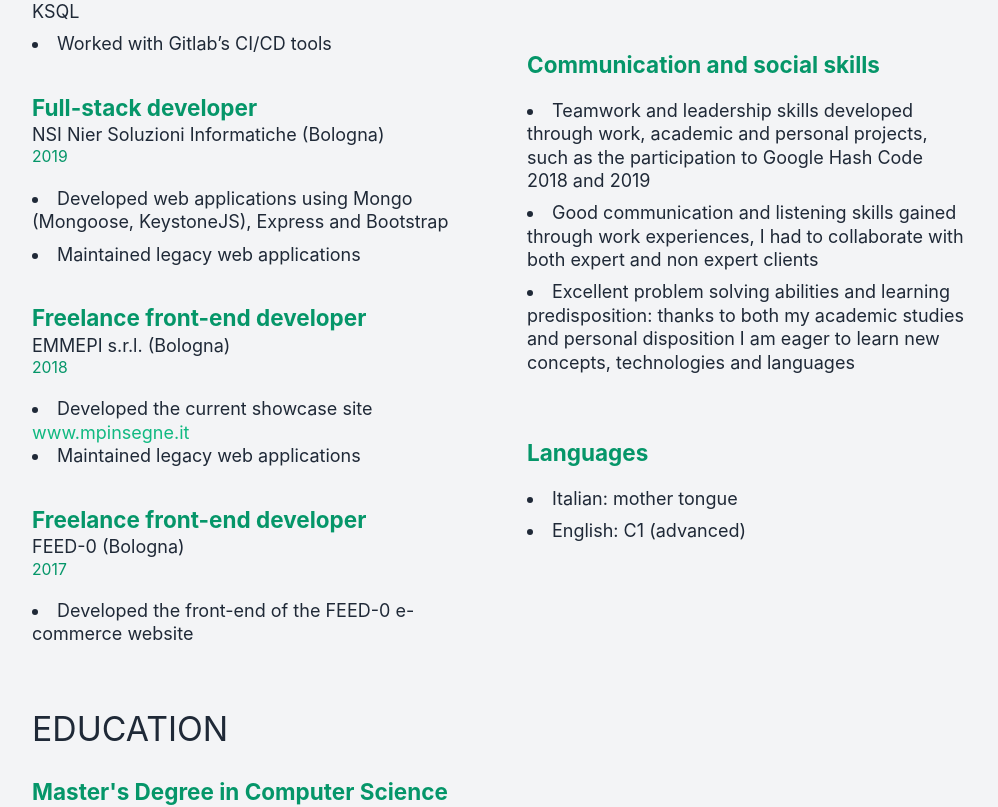
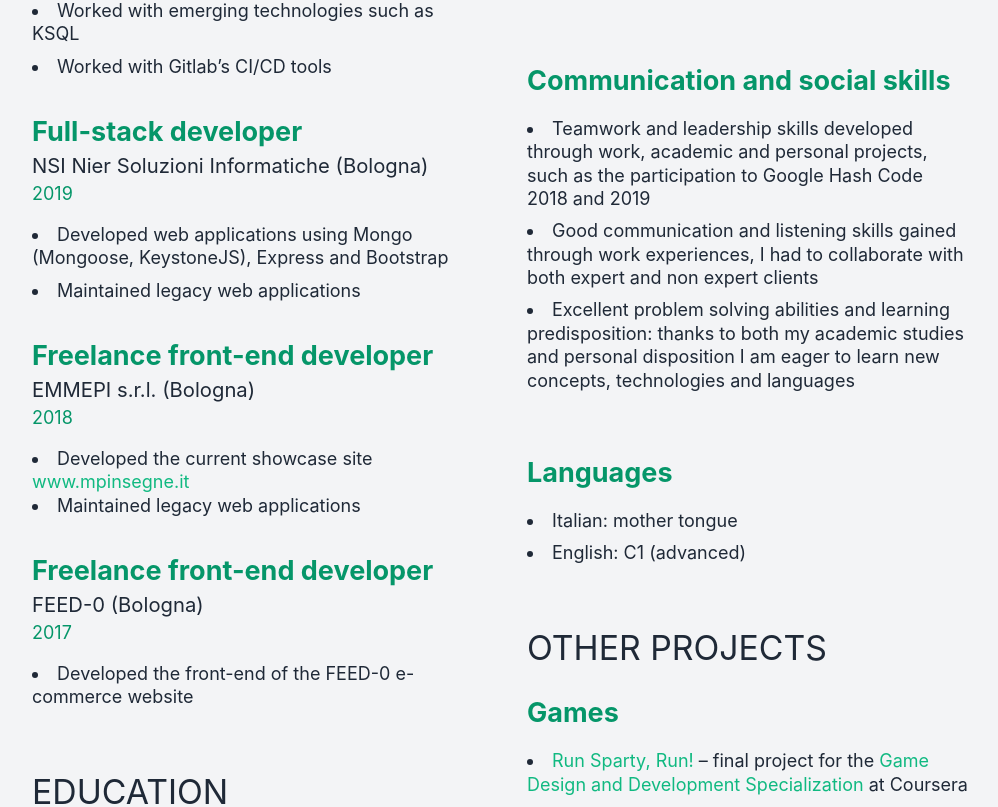
Before and after one commit to cpiemontese/cpiemontese.github.io, a Next.js app: page / in a window 1280 px wide. Shown: the part 642-1449 px from the top of the page, without its empty margins (140-1138 px from the left). Built offline with nearby package versions, Linux system fonts and the light colour scheme.

Commit message:
start adding other projects & fix styling

```diff
--- a/components/cv-element.js
+++ b/components/cv-element.js
@@ -2,12 +2,12 @@ export default function CVElement({ className, lang, title, subtitle, period, li
   return (
     <div className={className}>
       <div className="mb-2">
-        <h3 className="text-xl font-bold text-green-600 dark:text-green-500">{title}</h3>
+        <h3 className="text-2xl font-bold text-green-600 dark:text-green-500">{title}</h3>
         {
-          subtitle && <h4 className="text-md">{subtitle}</h4>
+          subtitle && <h4 className="text-lg">{subtitle}</h4>
         }
         {
-          period && <p className="text-sm uppercase text-green-600 dark:text-green-500">{period}</p>
+          period && <p className="text-md uppercase text-green-600 dark:text-green-500">{period}</p>
         }
       </div>
       { list && <ul className="mt-4 list-disc list-inside">
--- a/pages/index.jsx
+++ b/pages/index.jsx
@@ -12,7 +12,7 @@ export default function IndexPage() {
     <Layout home>
       {({ lang }) => (
         <>
-          <section className="pb-6 mb-8 border-b-2 border-gray-800 dark:border-gray-100">
+          <section className="pb-8 mb-8 border-b-2 border-gray-800 dark:border-gray-100">
             <div className="sm:flex">
               <div className="flex flex-col justify-between sm:w-3/5 border-gray-300 dark:border-gray-600 border-b-2 sm:border-b-0 mb-4 sm:mb-0 pb-4 sm:pb-0 sm:border-r-2 sm:mr-2">
                 <div className="sm:mb-6">
@@ -301,6 +301,7 @@ export default function IndexPage() {
                 ]}
               />
               <CVElement
+                className="mb-14"
                 lang={lang}
                 title={lang === EN ? "Languages" : "Linguistiche"}
                 list={[
@@ -314,6 +315,36 @@ export default function IndexPage() {
                   },
                 ]}
               />
+              <SectionTitle
+                name={`${lang === EN ? "Other projects" : "Altri progetti"}`}
+              />
+              <CVElement
+                className=""
+                lang={lang}
+                title={lang === EN ? "Games" : "Giochi"}
+              >
+                <ul className="mt-4 list-disc list-inside">
+                  <li>
+                    <a
+                      className="text-green-500 dark:text-green-400"
+                      href="/run-sparty-run"
+                    >
+                      Run Sparty, Run!
+                    </a>{" "}
+                    &ndash;{" "}
+                    {lang === EN
+                      ? "final project for the"
+                      : "progetto finale per la"}{" "}
+                    <a
+                      className="text-green-500 dark:text-green-400"
+                      href="https://www.coursera.org/specializations/game-development"
+                    >
+                      Game Design and Development Specialization
+                    </a>{" "}
+                    {lang === EN ? "at" : "di"} Coursera
+                  </li>
+                </ul>
+              </CVElement>
             </div>
           </section>
         </>
```
